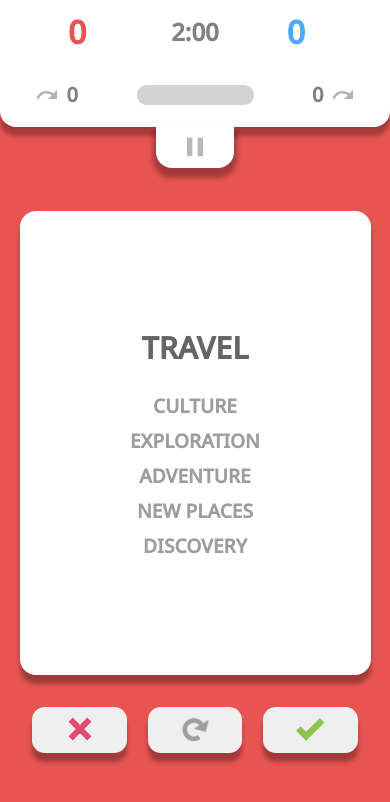
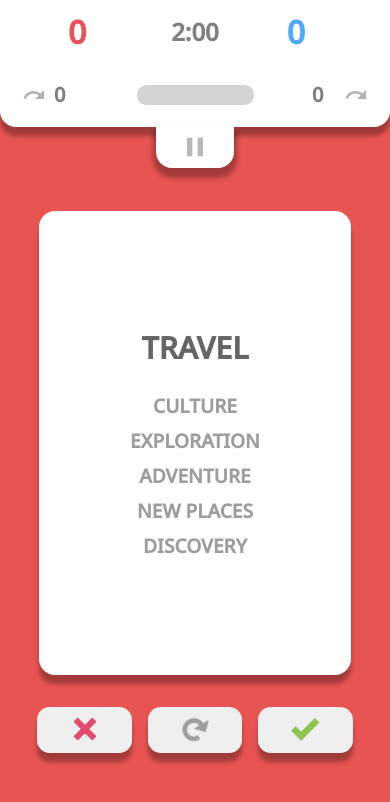
Before and after one commit to jwasowicz/tabu, a React (Create React App) app: page /game-screen in a window 390 px wide. Shown: the top 802 px of the page. Built offline with nearby package versions, Linux system fonts and the light colour scheme; no server answers.

Commit message:
fix minor styles and add media

```diff
--- a/src/components/EndScreen/styles.css
+++ b/src/components/EndScreen/styles.css
@@ -7,10 +7,6 @@
   position: relative;
   overflow: hidden;
   font-family: 'Noto Sans', sans-serif;
-}
-
-.end-screen__spinners-container {
-  animation: rotateCircle infinite 20s linear;
 }
 
 .end-screen__card-container {
@@ -243,8 +239,9 @@
 
     .end-screen__button {
         padding: 5vw;
+        font-size: 5vw;
 
-      }
+    }
 
   .space {
     margin: 0 25vw 0 25vw;
--- a/src/components/GameScreen/styles.css
+++ b/src/components/GameScreen/styles.css
@@ -16,7 +16,7 @@
   justify-content: center;
   align-items: center;
   margin-top: 26vh;
-  width: 90%;
+  width: 25rem;
   background: white;
   height: 58%;
   border-radius: 1rem;
@@ -117,16 +117,52 @@
   }
 }
 
+@media screen and (max-width: 825px) {
+  .game-screen__card {
+    width: 75%;
+  }
+}
+
 @media screen and (max-width: 768px) {
   .game-screen {
     width: 100vw;
     height: 100vh;
   }
 
+  .game-screen__button-container {
+    width: 30rem;
+  }
+
   .game-screen__card {
     height: 55%;
+    width: 25rem;
     margin-top: 25vh;
   }
 
 
 }
+
+@media screen and (max-width: 425px) {
+  .game-screen__card {
+    height: 55%;
+    width: 80%;
+    margin-top: 25vh;
+  }
+
+  .game-screen__button-container {
+    width: 85%;
+  }
+}
+
+@media screen and (max-width: 300px) {
+
+
+  .game-screen__card {
+    width: 90%;
+  }
+
+  .game-screen__button {
+    padding: 0.6rem 1.5rem;
+  }
+
+}
--- a/src/components/PauseScreen/styles.css
+++ b/src/components/PauseScreen/styles.css
@@ -175,15 +175,15 @@
   }
 }
 
-@media screen and (min-width: 1200px) {
+@media screen and (min-width: 1100px) {
   .popup-container {
-    width: 75%;
+    width: 65%;
   }
 }
 
 @media screen and (max-width: 768px) {
   .popup-container {
-    width: 75%;
+    width: 60%;
   }
 
   .buttons-container {
@@ -193,6 +193,15 @@
 
 .react-switch-bg {
   box-shadow: inset 2px -2px 9px 0px rgba(130, 130, 130, 1);
+}
+
+@media screen and (max-width: 600px) {
+
+  .popup-container {
+    width: 75%;
+  }
+
+
 }
 
 
--- a/src/components/RoundScreen/styles.css
+++ b/src/components/RoundScreen/styles.css
@@ -66,6 +66,7 @@
 }
 
 .round_section-bottom__h3 {
+  width: 1.5rem;
   color: gray;
   font-size: 1.25rem;
   font-weight: bold;
--- a/src/components/StartScreen/styles.css
+++ b/src/components/StartScreen/styles.css
@@ -128,8 +128,13 @@ a:has(.game-container__button) {
   }
 }
 
-@media screen and (max-width: 400px) {
+@media screen and (max-width: 450px) {
     .game-container__button {
       padding: 1.3rem;
+      font-size: 1.2rem;
+    }
+
+    .game-container__logo {
+      width: 70%;
     }
   }
```
